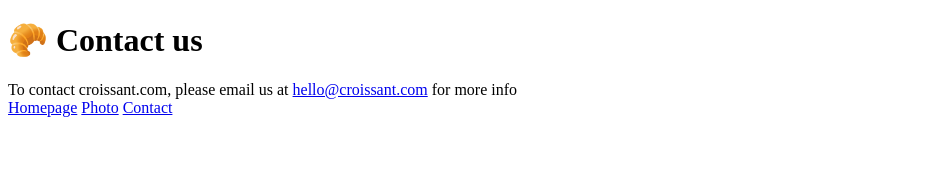
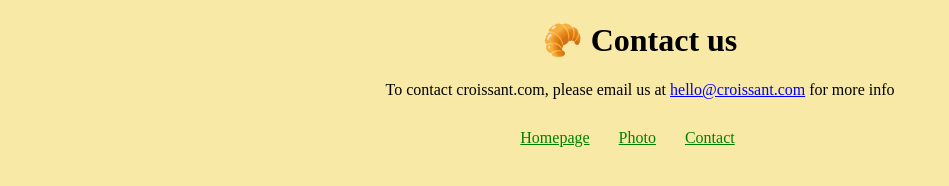
Before and after one commit to JuliaTurok/Croissant, a plain HTML site: page contact.html in a window 1280 px wide. Shown: the whole page, without its empty margins (0-949 px from the left). Drawn offline with Linux system fonts and the light colour scheme.

Commit message:
Added CSS

```diff
--- a/contact.html
+++ b/contact.html
@@ -4,11 +4,12 @@
     <meta charset="UTF-8">
     <meta http-equiv="X-UA-Compatible" content="IE=edge">
     <meta name="viewport" content="width=device-width, initial-scale=1.0">
+    <link rel="stylesheet" href="/src/style.css">
     <title>Contact us</title>
 </head>
 <body>
     <h1>🥐 Contact us</h1>
-    <div class="text">To contact croissant.com, please email us at <a href="mailto:"> hello@croissant.com</a> for more info</div>
+    <div class="text">To contact croissant.com, please email us at <a class="mail" href="mailto:"> hello@croissant.com</a> for more info</div>
  <div class="links"><a href="/">Homepage</a>
  <a href="photo.html">Photo</a>
  <a href="contact.html">Contact</a></div>
--- /dev/null
+++ b/src/style.css
@@ -0,0 +1,18 @@
+body{
+    text-align: center;
+    background: #F8E9A6;
+}
+.text, img{
+    margin-bottom: 30px;
+}
+a{
+    color: green;
+    margin-right: 25px;
+}
+img{
+    margin-top: 10px;
+}
+.mail{
+    color: blue;
+    margin:0;
+}
```
Also changed, not shown: index.html (+1 -0 lines), photo.html (+1 -0 lines).
